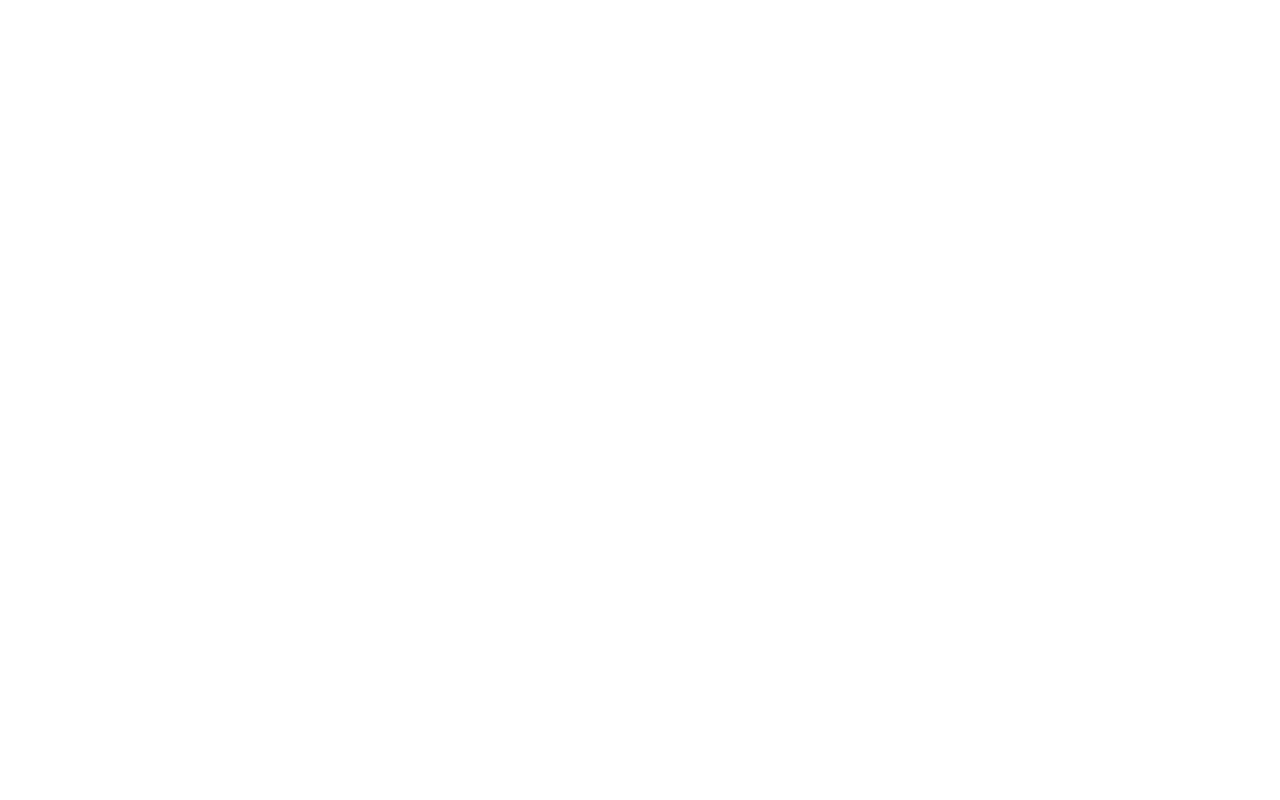
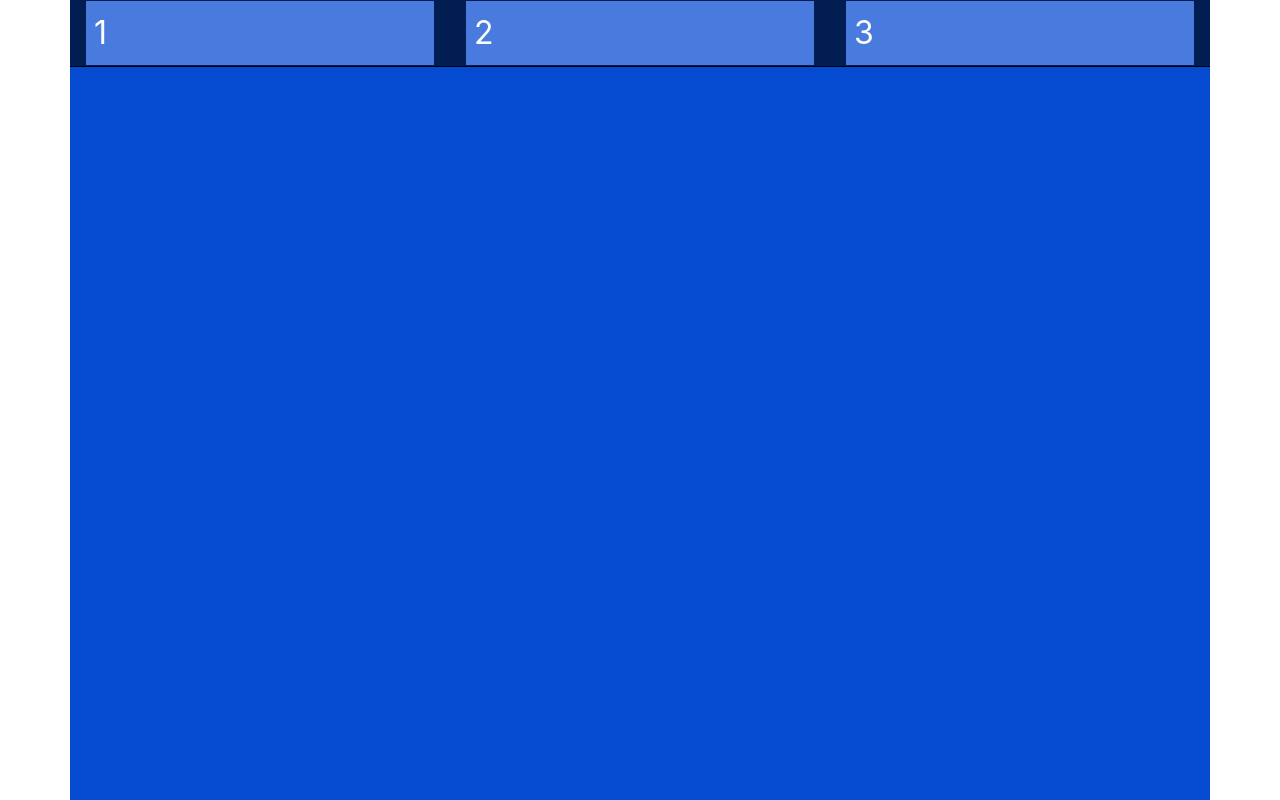
Before and after one commit to gavin318/ninghao-bootstrap-4, a website: page index.html in a window 1280 px wide. Drawn offline with nearby package versions, Linux system fonts and the light colour scheme.

Commit message:
'Layout-Col'

```diff
--- a/index.html
+++ b/index.html
@@ -14,5 +14,13 @@
 </head>
 <body>
 
+  <div class="container demo">
+    <div class="row">
+      <div class="col"><span>1</span></div>
+      <div class="col"><span>2</span></div>
+      <div class="col"><span>3</span></div>
+    </div>
+  </div>
+
 </body>
 </html>
--- a/style.css
+++ b/style.css
@@ -0,0 +1,20 @@
+.container.demo {
+  background: #054bd1;
+  height: 100vh;
+  color: white;
+  -webkit-font-smoothing: antialiased;
+}
+
+.container.demo .row {
+  background: #021d51;
+  border-bottom: 1px solid #000;
+}
+
+.container.demo .row > div >span {
+  display: block;
+  background: #487bdd;
+  color: white;
+  font-size: 32px;
+  padding: 8px;
+  border: 1px solid #021d51;
+}
```
